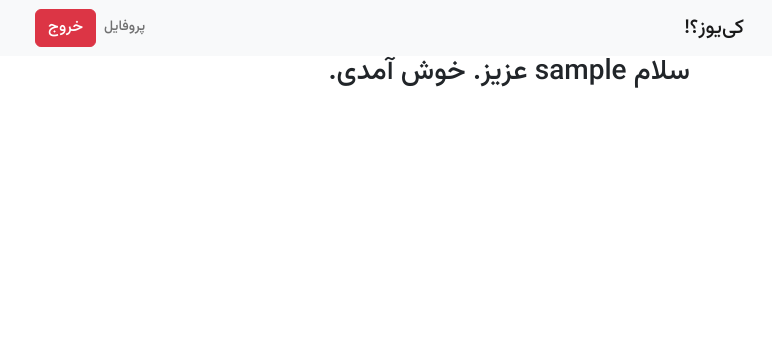
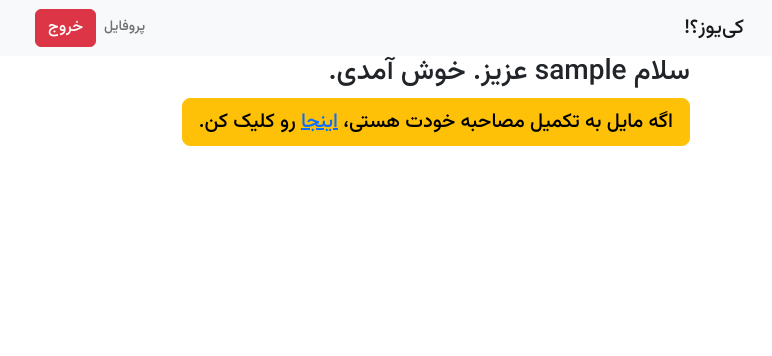
Before and after one commit to kouhkan/kiuse, a Django app: page /users/ in a window 1280 px wide. Shown: the top 356 px of the page, without its empty margins (508-1280 px from the left). Run offline with Django 4.2, Linux system fonts and the light colour scheme; the visitor is signed in with stand-in values (Sample User, id 1); some libraries are stand-ins or nearby versions.

Commit message:
feat: add interview to profile

```diff
--- a/apps/users/templates/users/index.html
+++ b/apps/users/templates/users/index.html
@@ -6,4 +6,13 @@
 
 {% block content %}
   <h3>سلام {{ request.user.username }} عزیز. خوش آمدی.</h3>
+  {% if interview %}
+    {% if not interview.approve %}
+      <p class="btn btn-danger btn-lg">مصاحبه‌ت ثبت شده در انتظار تاییده. سریع تاییدش میکنیم.</p>
+    {% else %}
+      <p class="btn btn-success btn-lg">مصاحبه‌ت تایید شده. میخوای خودت ببینیش؟</p>
+    {% endif %}
+  {% else %}
+    <p class="btn btn-warning btn-lg">اگه مایل به تکمیل مصاحبه خودت هستی، <a href="{% url 'interviews:create' %}">اینجا</a> رو کلیک کن.</p>
+  {% endif %}
 {% endblock %}
```
